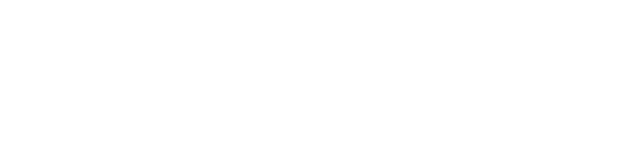
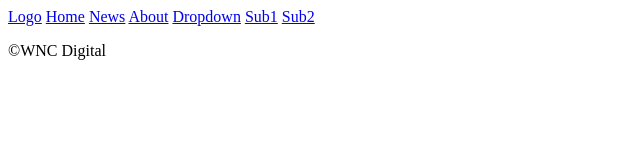
Before and after one commit to Savannah-Marie/Copy-website, a plain HTML site: page index.html in a window 1280 px wide. Shown: the whole page, without its empty margins (0-640 px from the left). Drawn offline with Linux system fonts and the light colour scheme.

Commit message:
Html header/footer

```diff
--- a/index.html
+++ b/index.html
@@ -4,9 +4,26 @@
     <meta charset="UTF-8">
     <meta http-equiv="X-UA-Compatible" content="IE=edge">
     <meta name="viewport" content="width=device-width, initial-scale=1.0">
-    <title>Document</title>
+    <title>A webpage</title>
+    <link rel="stylesheet" href="style.css">
 </head>
 <body>
+    <header>
+        <nav> <span id="Logo"><a href="https://www.google.co.uk/">Logo</a></span>
+        <a href="https://www.google.co.uk/">Home</a>
+        <a href="https://www.google.co.uk/images?q=cute+dog+photos">News</a>
+        <a href="https://www.google.co.uk/images?q=cute+dog+photos">About</a>
+        <a href="https://www.google.co.uk/images?q=cute+dog+photos">Dropdown</a>
+        <a href="https://www.google.co.uk/images?q=cute+dog+photos">Sub1</a>
+        <a href="https://www.google.co.uk/images?q=cute+dog+photos">Sub2</a></nav>
+    </header>
 
+
+
+    <footer>
+        <p>&copy;WNC Digital
+
+    </p></footer>
 </body>
+
 </html>
```
Also changed, not shown: style.css (added).
